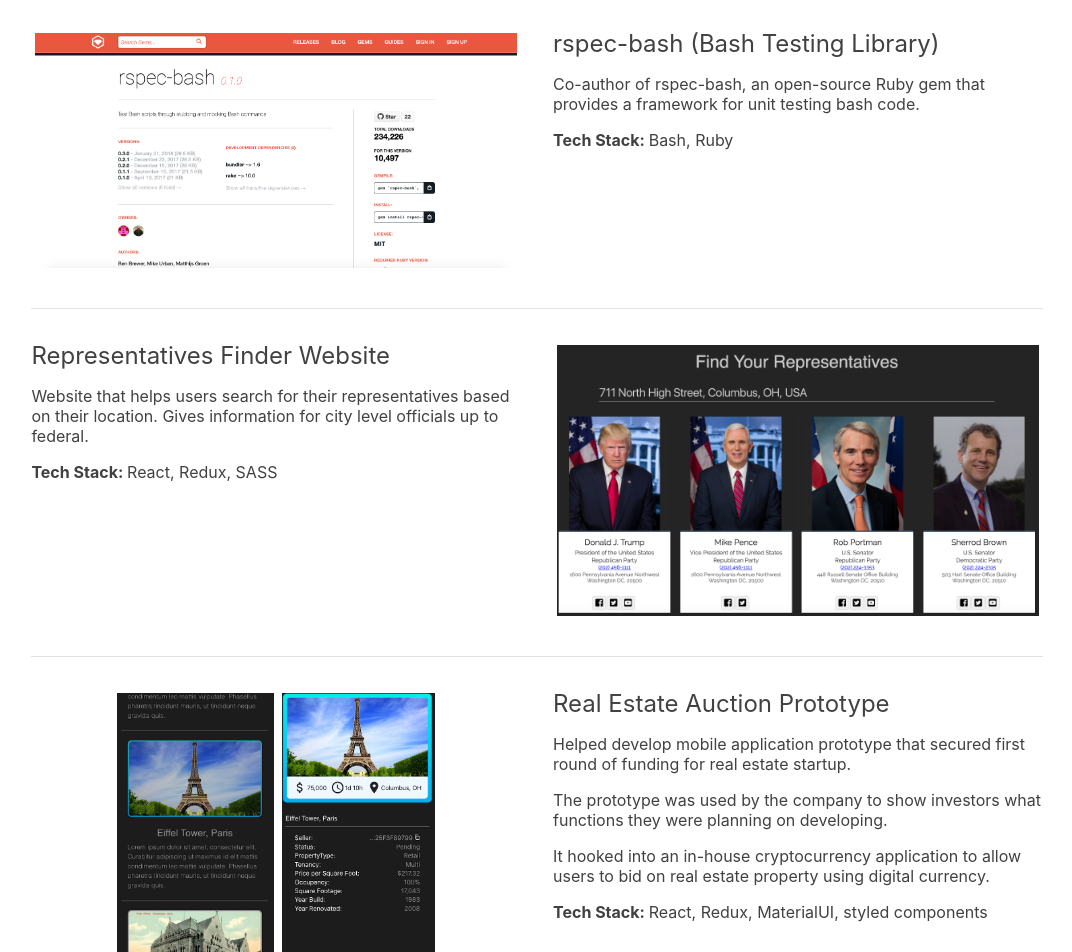
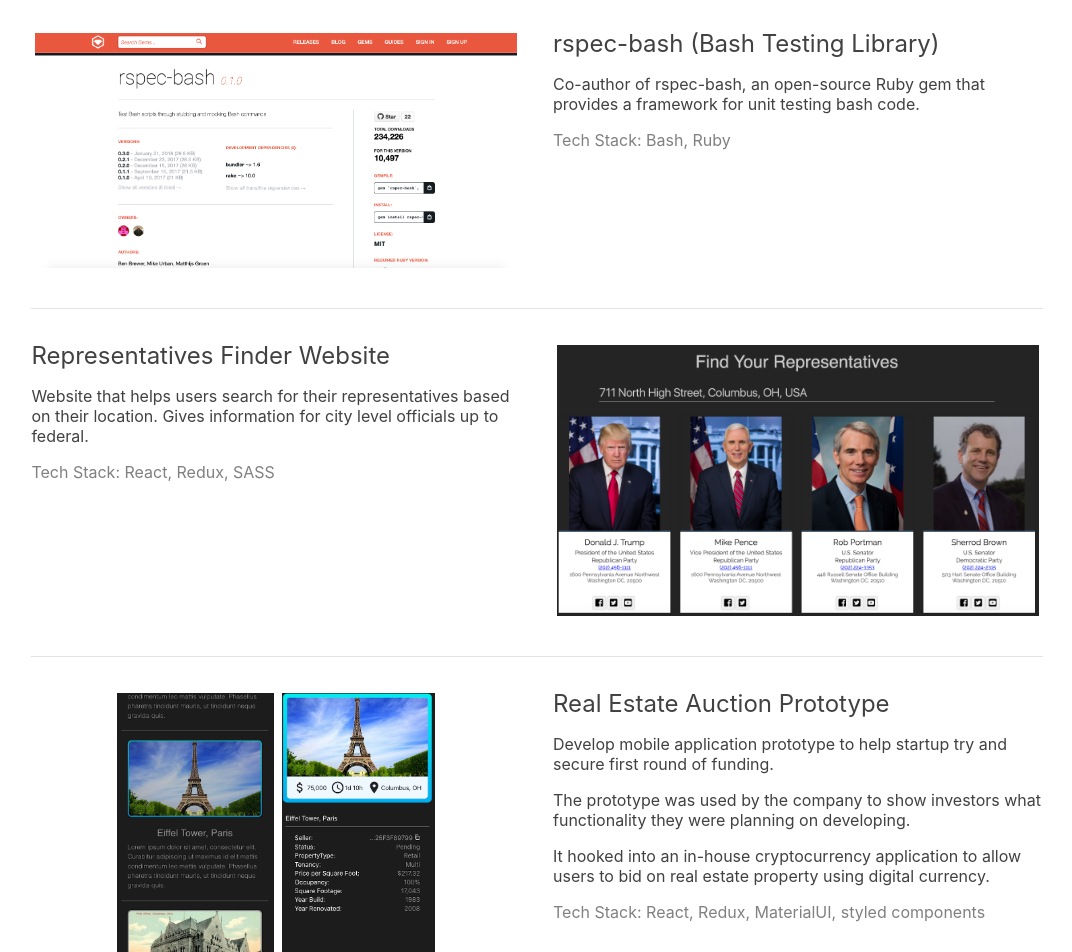
Before and after one commit to mdurban/nextjs-personal-website, a Next.js app: page / in a window 1280 px wide. Shown: the part 1940-2892 px from the top of the page, without its empty margins (103-1175 px from the left). Built offline with nearby package versions, Linux system fonts and the light colour scheme.

Commit message:
make Tech Stack descriptions styled consistently between Experience and Projects sections

```diff
--- a/components/projects.module.css
+++ b/components/projects.module.css
@@ -37,10 +37,6 @@
   width: 50%;
 }
 
-.descriptionLeader {
-  font-weight: bold;
-}
-
 .projectTitle {
   font-size: 1.5rem;
   margin-bottom: 1rem;
@@ -49,6 +45,10 @@
 .projectSubTitle {
   font-size: 1rem;
   margin-bottom: 1rem;
+}
+
+.projectTechStack {
+  color: #808080;
 }
 
 .projectDescription:nth-child(even) {
--- a/components/projectsSection.js
+++ b/components/projectsSection.js
@@ -8,7 +8,7 @@
         <div className={styles.projectTitle}>MoneyForNoobs</div>
         <div className={styles.projectSubTitle}>When I tried learning the basics of finances, I was frustrated at how confusing it was. I had a difficult time finding any blog posts or podcasts aimed at people who knew nothing and I found myself lost in sea of cryptic mathematical equations and unfamiliar lingo. The basics of money is something that I feel everyone should know, yet it feels so hard to learn.</div>
         <div className={styles.projectSubTitle}>My goal is to create a blog where people can start learning the basics in an accessible way. I want to have a place where people who know nothing about finances will feel welcome and not overwhelmed.</div>
-        <div className={styles.projectSubTitle}><span className={styles.descriptionLeader}>Tech Stack: </span>React, Redux, SASS, Gatsby</div>
+        <div className={`${styles.projectSubTitle} ${styles.projectTechStack}`}>Tech Stack: React, Redux, SASS, Gatsby</div>
 
       </div>
       <div className={styles.projectImages} >
@@ -27,7 +27,7 @@
       <div className={styles.projectDescription}>
         <div className={styles.projectTitle}>rspec-bash (Bash Testing Library)</div>
         <div className={styles.projectSubTitle}>Co-author of rspec-bash, an open-source Ruby gem that provides a framework for unit testing bash code.</div>
-        <div className={styles.projectSubTitle}><span className={styles.descriptionLeader}>Tech Stack: </span>Bash, Ruby</div>
+        <div className={`${styles.projectSubTitle} ${styles.projectTechStack}`}>Tech Stack: Bash, Ruby</div>
       </div>
     </div>
 
@@ -35,7 +35,7 @@
       <div className={styles.projectDescription}>
         <div className={styles.projectTitle}>Representatives Finder Website</div>
         <div className={styles.projectSubTitle}>Website that helps users search for their representatives based on their location. Gives information for city level officials up to federal.</div>
-        <div className={styles.projectSubTitle}><span className={styles.descriptionLeader}>Tech Stack: </span>React, Redux, SASS</div>
+        <div className={`${styles.projectSubTitle} ${styles.projectTechStack}`}>Tech Stack: React, Redux, SASS</div>
       </div>
       <div className={styles.projectImages}>
         <a href='https://luiscarlin.github.io/representatives/' target='_blank'>
@@ -51,10 +51,10 @@
       </div>
       <div className={styles.projectDescription}>
         <div className={styles.projectTitle}>Real Estate Auction Prototype</div>
-        <div className={styles.projectSubTitle}>Helped develop mobile application prototype that secured first round of funding for real estate startup.</div>
-        <div className={styles.projectSubTitle}>The prototype was used by the company to show investors what functions they were planning on developing.</div>
+        <div className={styles.projectSubTitle}>Develop mobile application prototype to help startup try and secure first round of funding.</div>
+        <div className={styles.projectSubTitle}>The prototype was used by the company to show investors what functionality they were planning on developing.</div>
         <div className={styles.projectSubTitle}>It hooked into an in-house cryptocurrency application to allow users to bid on real estate property using digital currency.</div>
-        <div className={styles.projectSubTitle}><span className={styles.descriptionLeader}>Tech Stack: </span>React, Redux, MaterialUI, styled components</div>
+        <div className={`${styles.projectSubTitle} ${styles.projectTechStack}`}>Tech Stack: React, Redux, MaterialUI, styled components</div>
       </div>
     </div>
   </>
```
